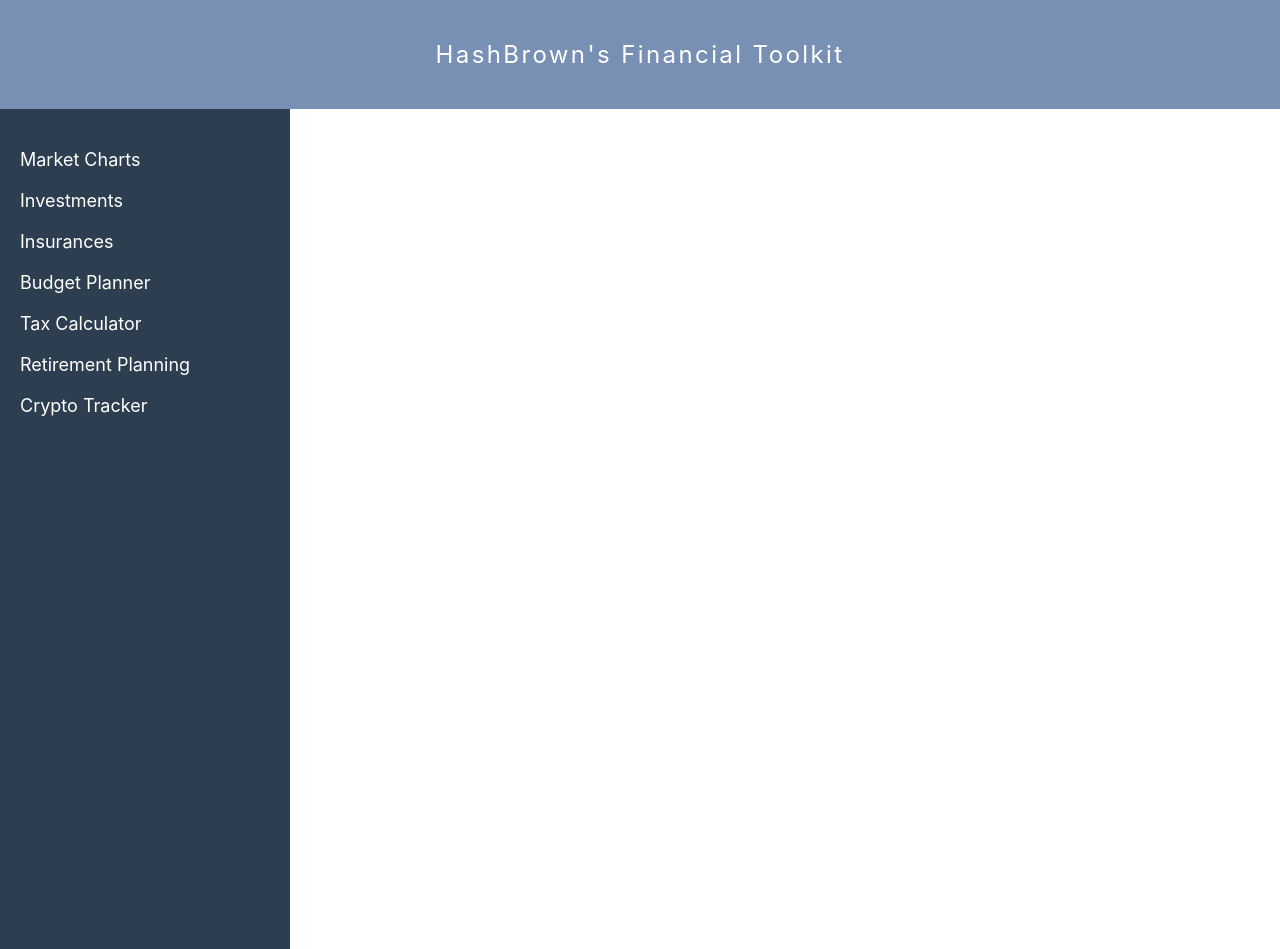
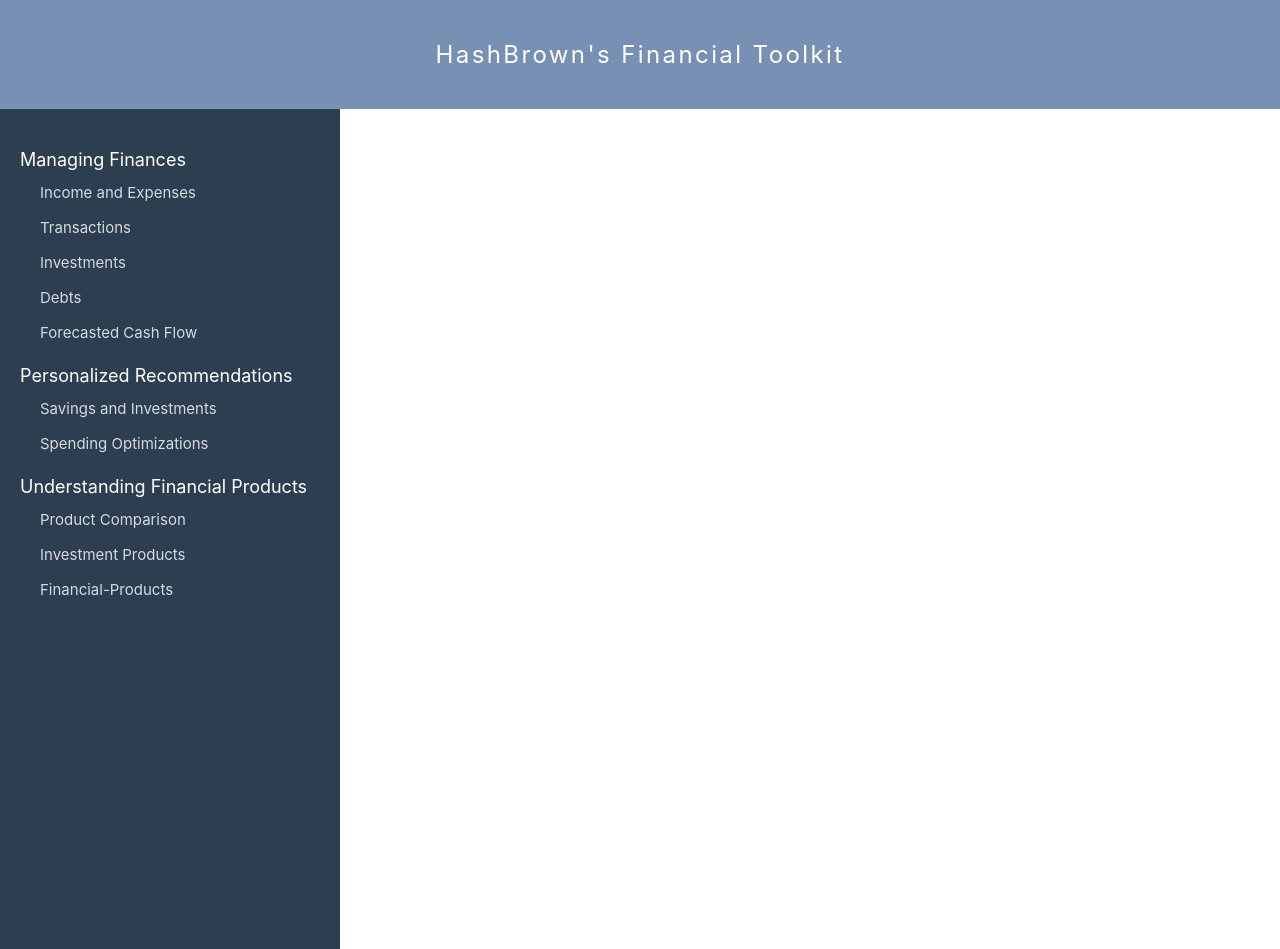
Before and after one commit to SophiaClifton/hashbrown-app, a React (Create React App) app: page / in a window 1280 px wide. Built offline with nearby package versions, Linux system fonts and the light colour scheme; no server answers.

Commit message:
sidebar porgress and page travelling

```diff
--- a/package.json
+++ b/package.json
@@ -14,6 +14,7 @@
     "@types/react-dom": "^18.3.5",
     "react": "^19.0.0",
     "react-dom": "^19.0.0",
+    "react-router-dom": "^7.1.5",
     "react-scripts": "5.0.1",
     "typescript": "^4.9.5",
     "web-vitals": "^2.1.4"
--- a/src/App.tsx
+++ b/src/App.tsx
@@ -1,17 +1,26 @@
 import React from 'react';
-import logo from './logo.svg';
 import './App.css';
-import Banner from "./components/Banner";
-import Sidebar from "./components/Sidebar";
-import Chatbot from "./components/Chatbot";
+import { BrowserRouter as Router, Route, Routes } from 'react-router-dom';
+import Transactions from './pages/Transactions';
+import Home from './pages/Home';
 
 const App: React.FC = () => {
   return (
-    <div>
-      <Banner/>
-      <Sidebar/>
-      <Chatbot/>
-    </div>
+    <Router>
+  <div>
+    {/* Common elements */}
+
+
+    <Routes>
+      {/* Home route */}
+      <Route index element={<Home />} />
+
+      {/* Transactions page route */}
+      <Route path="/transactions" element={<Transactions />} />
+    </Routes>
+  </div>
+</Router>
+
   );
 };
 
--- a/src/components/Sidebar.css
+++ b/src/components/Sidebar.css
@@ -1,5 +1,6 @@
 .sidebar {
-    width: 250px;
+    width: auto;
+    max-width: 300px;
     height: 100vh;
     background-color: #2c3e50;
     padding: 20px;
@@ -8,23 +9,49 @@
     top: 0;
     left: 0;
   }
-
-  .sidebar ul {
+  /* Sidebar.css */
+.sidebar ul {
     list-style: none;
     padding: 0;
   }
 
   .sidebar li {
-    margin: 20px 0;
+    margin: 20px 0 30px 0;
   }
 
   .sidebar a {
     text-decoration: none;
     color: white;
-    font-size: 18px;
+    font-size: 18px; /* Default font size for main links */
     display: block;
   }
 
   .sidebar a:hover {
     text-decoration: underline;
   }
+
+  /* Apply a smaller font size for links in sub-sections */
+  .sidebar ul li .sub a {
+    font-size: 15px; /* Smaller font size for links in sub-sections */
+    padding-left: 20px;
+    line-height: 5px;
+    color: #d5dbe0;
+  }
+
+  /* Styling for the arrow */
+.arrow {
+  margin-left: 10px;
+  font-size: 14px;
+  display: inline-block;
+  transition: transform 0.3s ease;
+}
+
+/* When the section is open, the arrow points up */
+.arrow {
+  transform: rotate(0deg);
+}
+
+.sidebar ul li a {
+  display: flex;
+  align-items: center;
+}
--- a/src/components/Sidebar.tsx
+++ b/src/components/Sidebar.tsx
@@ -1,17 +1,42 @@
-import React from "react";
+import React, { useState } from "react";
+import { Link } from "react-router-dom";
 import "./Sidebar.css";
 
 const Sidebar: React.FC = () => {
+  // State to manage the visibility of the "Managing Finances" subsections
+  const [isManagingFinancesOpen, setManagingFinancesOpen] = useState(false);
+
+  const toggleManagingFinances = () => {
+    setManagingFinancesOpen(!isManagingFinancesOpen);
+  };
+
   return (
     <div className="sidebar">
       <ul>
-        <li><a href="#market-charts">Market Charts</a></li>
-        <li><a href="#investments">Investments</a></li>
-        <li><a href="#insurances">Insurances</a></li>
-        <li><a href="#budget-planner">Budget Planner</a></li>
-        <li><a href="#tax-calculator">Tax Calculator</a></li>
-        <li><a href="#retirement-planning">Retirement Planning</a></li>
-        <li><a href="#crypto-tracker">Crypto Tracker</a></li>
+        <li>
+          <a href="#managing-finances">Managing Finances</a>
+          <ul>
+            <li className="sub"><a href="#income-expenses">Income and Expenses</a></li>
+            {/* Corrected Link tag with proper closing */}
+            <li className="sub"><Link to="/transactions">Transactions</Link></li> {/* Closing Link tag added */}
+            <li className="sub"><a href="#investments">Investments</a></li>
+            <li className="sub"><a href="#debts">Debts</a></li>
+            <li className="sub"><a href="#cash-flow">Forecasted Cash Flow</a></li>
+          </ul>
+        </li>
+        <li><a href="#investments">Personalized Recommendations</a>
+        <ul>
+            <li className="sub"><a href="#income-expenses">Savings and Investments</a></li>
+            <li className="sub"><a href="#spending-optimizations">Spending Optimizations</a></li>
+          </ul>
+        </li>
+        <li><a href="#insurances">Understanding Financial Products</a>
+        <ul>
+            <li className="sub"><a href="#product-comparison">Product Comparison</a></li>
+            <li className="sub"><a href="#investment-products">Investment Products</a></li>
+            <li className="sub"><a href="#financial-products">Financial-Products</a></li>
+          </ul>
+        </li>
       </ul>
     </div>
   );
--- /dev/null
+++ b/src/pages/Home.tsx
@@ -0,0 +1,16 @@
+import React from "react";
+import Banner from "../components/Banner";  // Adjusted path
+import Sidebar from "../components/Sidebar"; // Adjusted path
+import Chatbot from "../components/Chatbot"; // Adjusted path
+
+const Home: React.FC = () => {
+  return (
+    <>
+      <Banner />
+      <Sidebar />
+      <Chatbot />
+    </>
+  );
+};
+
+export default Home;
--- /dev/null
+++ b/src/pages/Transactions.tsx
@@ -0,0 +1,7 @@
+import React from 'react';
+
+const Transactions: React.FC = () => {
+  return <div>Transactions Page</div>;
+};
+
+export default Transactions;
```
